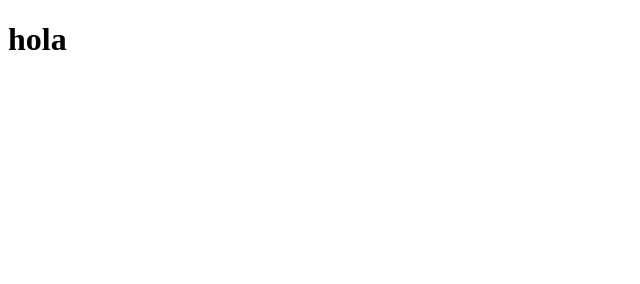
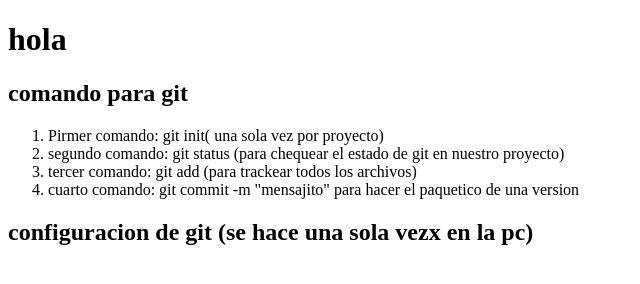
Before and after one commit to Felixjgca96/mi.primer-git, a plain HTML site: page index.html in a window 1280 px wide. Shown: the whole page, without its empty margins (0-640 px from the left). Drawn offline with Linux system fonts and the light colour scheme.

Commit message:
agregamos comando de git al index.html

```diff
--- a/index.html
+++ b/index.html
@@ -8,5 +8,13 @@
 </head>
 <body>
     <h1>hola</h1>
+    <h2>comando para git</h2>
+    <ol>
+        <li>Pirmer comando: git init( una sola vez por proyecto)</li>
+        <li>segundo comando: git status (para chequear el estado de git en nuestro proyecto)</li>
+        <li>tercer comando: git add (para trackear todos los archivos)</li>
+        <li>cuarto comando: git commit -m "mensajito" para hacer el paquetico de una version</li>
+    </ol>
+    <h2>configuracion de git (se hace una sola vezx en la pc)</h2>
 </body>
 </html>
```
